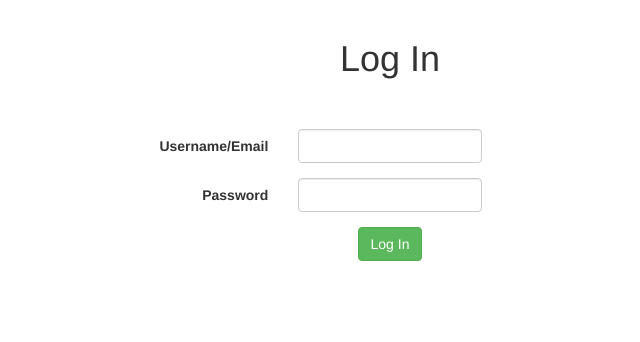
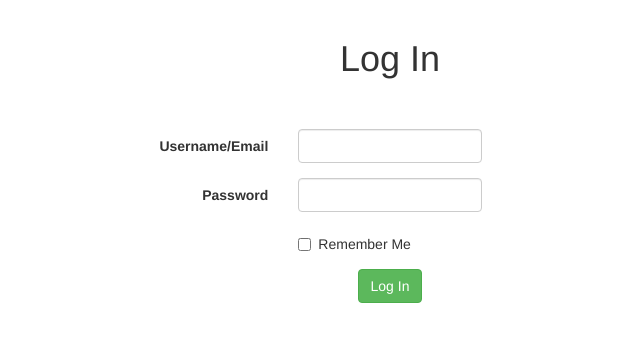
Before and after one commit to mattkgross/WorkoutLog, a PHP site: page /login.php in a window 1280 px wide. Shown: the part 51-393 px from the top of the page, without its empty margins (250-890 px from the left). Run offline with PHP 8.4, Linux system fonts and the light colour scheme; some libraries are stand-ins or nearby versions.

Commit message:
First attempt at Remember Me

```diff
--- a/login.php
+++ b/login.php
@@ -17,6 +17,7 @@ if($submission == "yes")
 {
 	$uname = addslashes($_POST['uname']);
 	$pword = md5($_POST['pword']);
+  $remember = addslashes($_POST['remember']);
 
 	// Prevent injection
 	if(!get_magic_quotes_gpc())
@@ -36,6 +37,13 @@ if($submission == "yes")
 			$_SESSION['GROUP'] = mysql_fetch_array($sql);
 			$_SESSION['G_ADMIN'] = (intval($group['admin']) == 1)?true:false;
 		}
+
+    // Remember for 30 days if opted.
+    if($remember == "selected") {
+      $params = session_get_cookie_params();
+      setcookie(session_name(), $_COOKIE[session_name()], time() + 60*60*24*30, $params["path"], $params["domain"], $params["secure"], $params["httponly"]);
+    }
+
 		header('Location: index.php');
 	}
 	else {
@@ -190,6 +198,13 @@ with this program; if not, write to the Free Software Foundation, Inc.,
               <span class="glyphicon glyphicon-remove form-control-feedback" id="s_pword_bad" style="display: none;"></span>
             </div>
           </div>
+          <div class="form-group" id="g_remember">
+            <div class="col-md-offset-5 col-md-2">
+              <label class="checkbox-inline">
+                <input type="checkbox" class="form-control" style="height: 13px; width: 13px;" id="remember" name="remember" value="selected"> Remember Me
+              </label>
+            </div>
+          </div>
           <div class="form-group">
             <div class="col-md-offset-5 col-md-2" style="text-align: center">
               <input type="hidden" id="submission" name="submission" value="yes">
```
